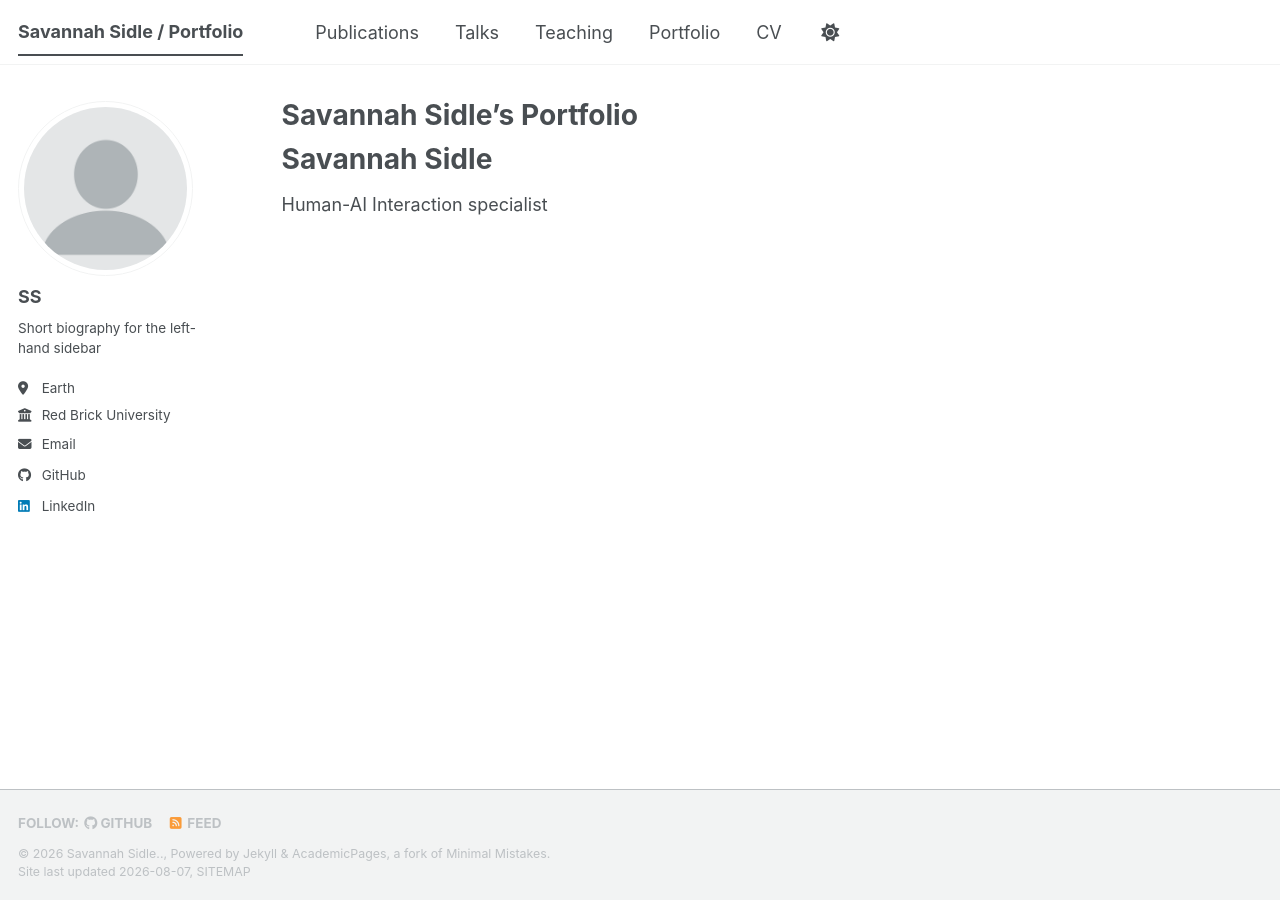
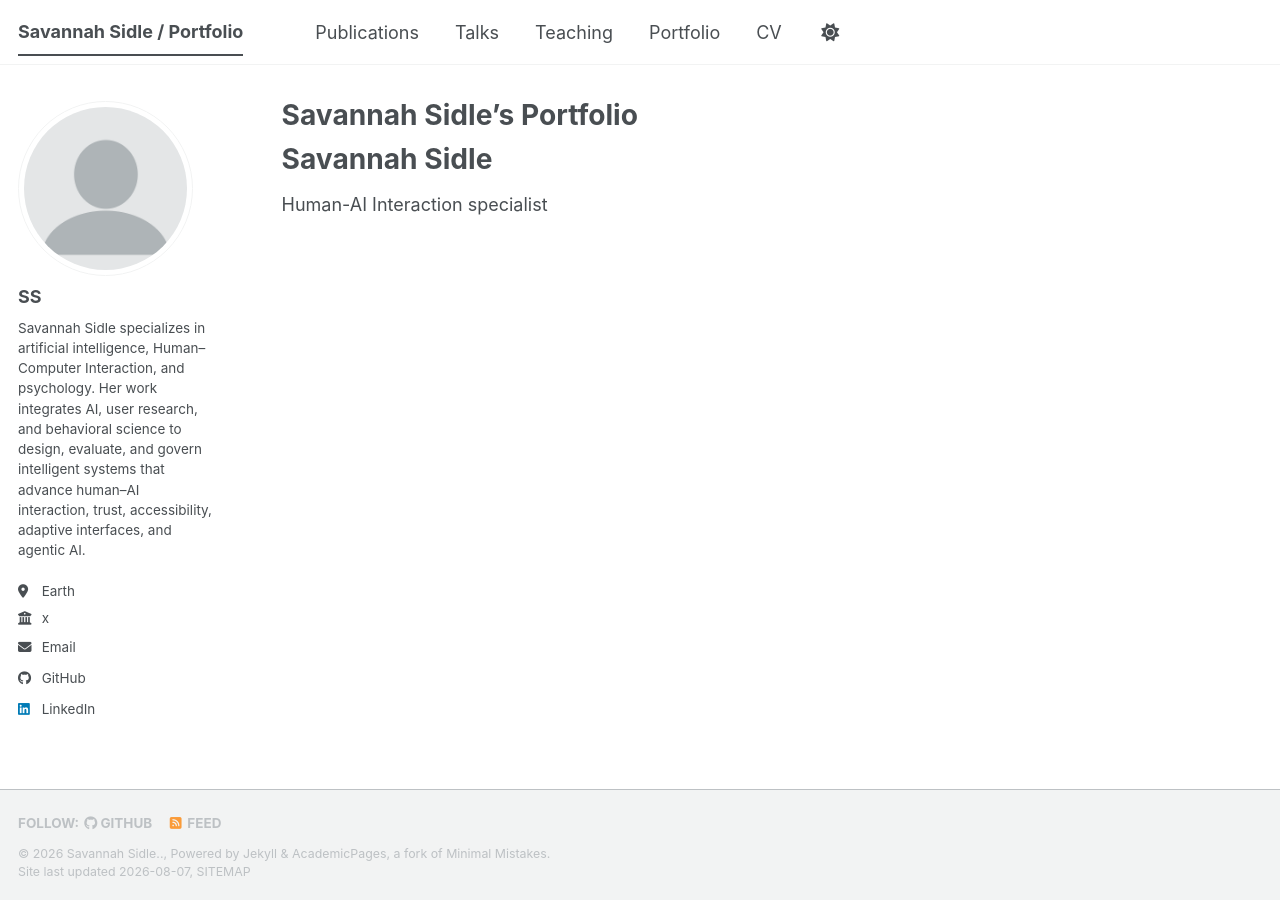
Before and after one commit to S-Sidle/Savannahsidle, a Jekyll site: the page built from _pages/about.md, in a window 1280 px wide. Built offline with Jekyll 4.4.1, drawn with Linux system fonts in a browser that asks for light colours; a style sheet for code colours, icons or effects is not loaded.

Commit message:
Modify portfolio configuration details
Updated the description, bio, employer, and email fields in the configuration.

```diff
--- a/_config.yml
+++ b/_config.yml
@@ -12,7 +12,7 @@ site_theme               : "default" # The available themes options are "default
 title                    : "Savannah Sidle / Portfolio"
 title_separator          : "-"
 name                     : &name "Savannah Sidle.."
-description              : &description "Savannah Sidle's academic portfolio"   # Update this with a general description of your site, this is the default if not overridden by a page
+description              : &description "Savannah Sidle's Portfolio"   # Update this with a general description of your site, this is the default if not overridden by a page
 url                      : https://savannahsidle.com # The base hostname & protocol for your site e.g. "https://[your GitHub username].github.io",
                                                            # or if you already have some other page hosted on Github then use "https://[your GitHub username].github.io/[Your Repo Name]"
 baseurl                  : "" # the subpath of your site, e.g. "/blog"
@@ -26,11 +26,11 @@ author:
   avatar           : "profile.png"
   name             : "SS"
   pronouns         : # example: "she/her"
-  bio              : "Short biography for the left-hand sidebar"
+  bio              : "Savannah Sidle specializes in artificial intelligence, Human–Computer Interaction, and psychology. Her work integrates AI, user research, and behavioral science to design, evaluate, and govern intelligent systems that advance human–AI interaction, trust, accessibility, adaptive interfaces, and agentic AI."
   location         : "Earth"
-  employer         : "Red Brick University"
+  employer         : "x"
   uri              : # URL
-  email            : "none@example.org"
+  email            : "x"
 
   # Academic websites
   academia         : # URL
```
